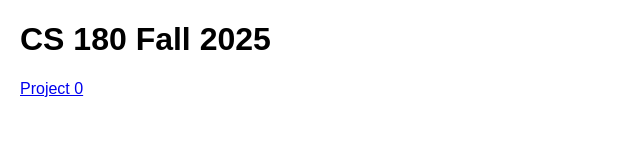
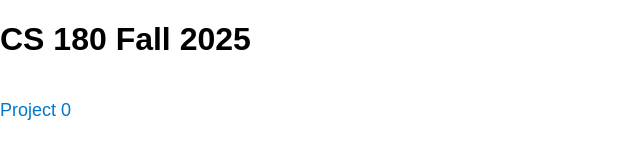
Before and after one commit to wantong-z/wantong-z.github.io, a plain HTML site: page index.html in a window 1280 px wide. Shown: the whole page, without its empty margins (0-640 px from the left). Drawn offline with Linux system fonts and the light colour scheme.

Commit message:
Update index.html

```diff
--- a/index.html
+++ b/index.html
@@ -5,7 +5,27 @@
     <style>
         body {
             font-family: Arial, sans-serif;
-            margin: 20px;
+            margin: 0;
+            padding: 0;
+        }
+
+        .container {
+            max-width: 800px;
+            margin: 0 auto;
+            text-align: center;
+            padding: 50px 20px;
+        }
+
+        a {
+            display: inline-block;
+            margin-top: 20px;
+            font-size: 18px;
+            text-decoration: none;
+            color: #0077cc;
+        }
+
+        a:hover {
+            text-decoration: underline;
         }
     </style>
 </head>
```
